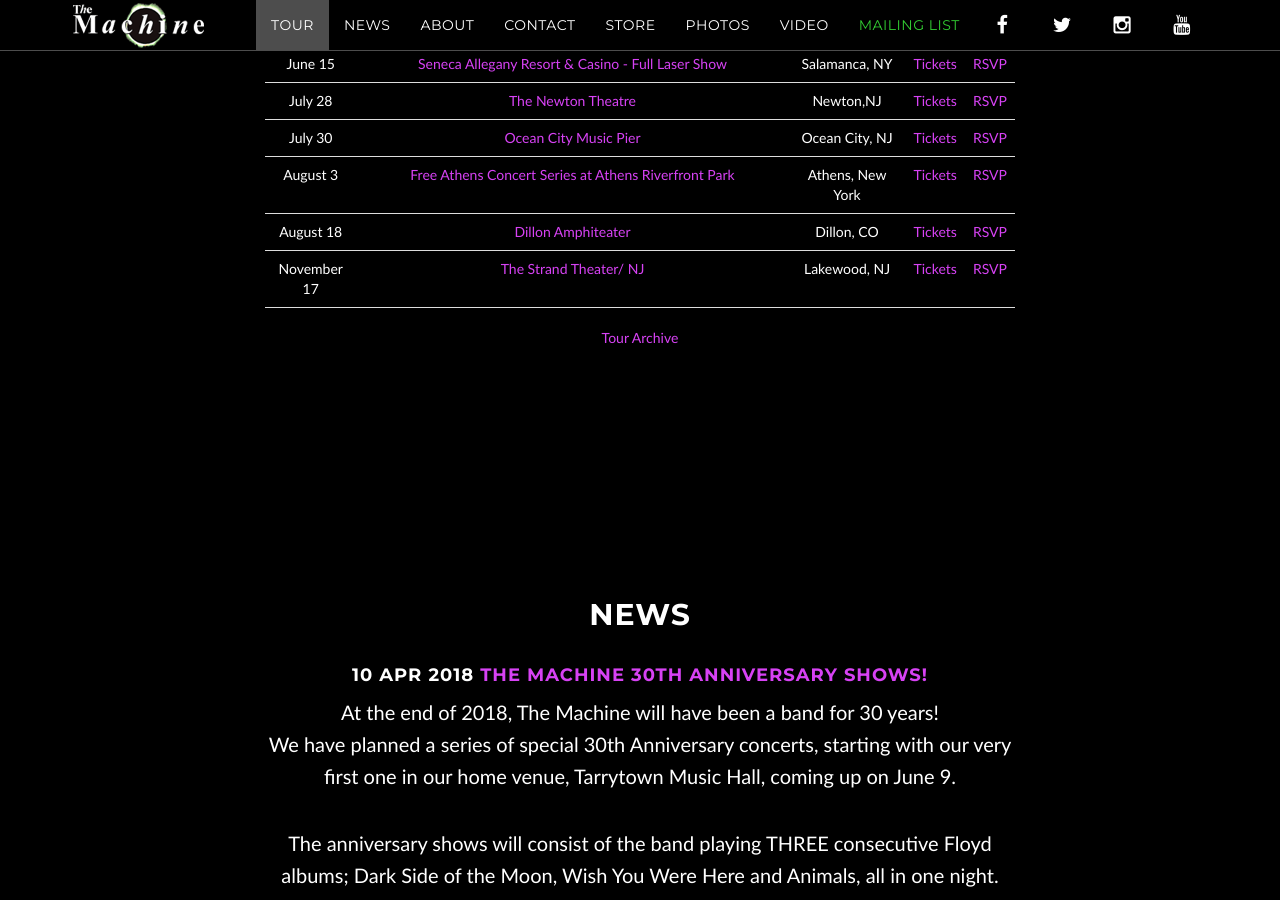
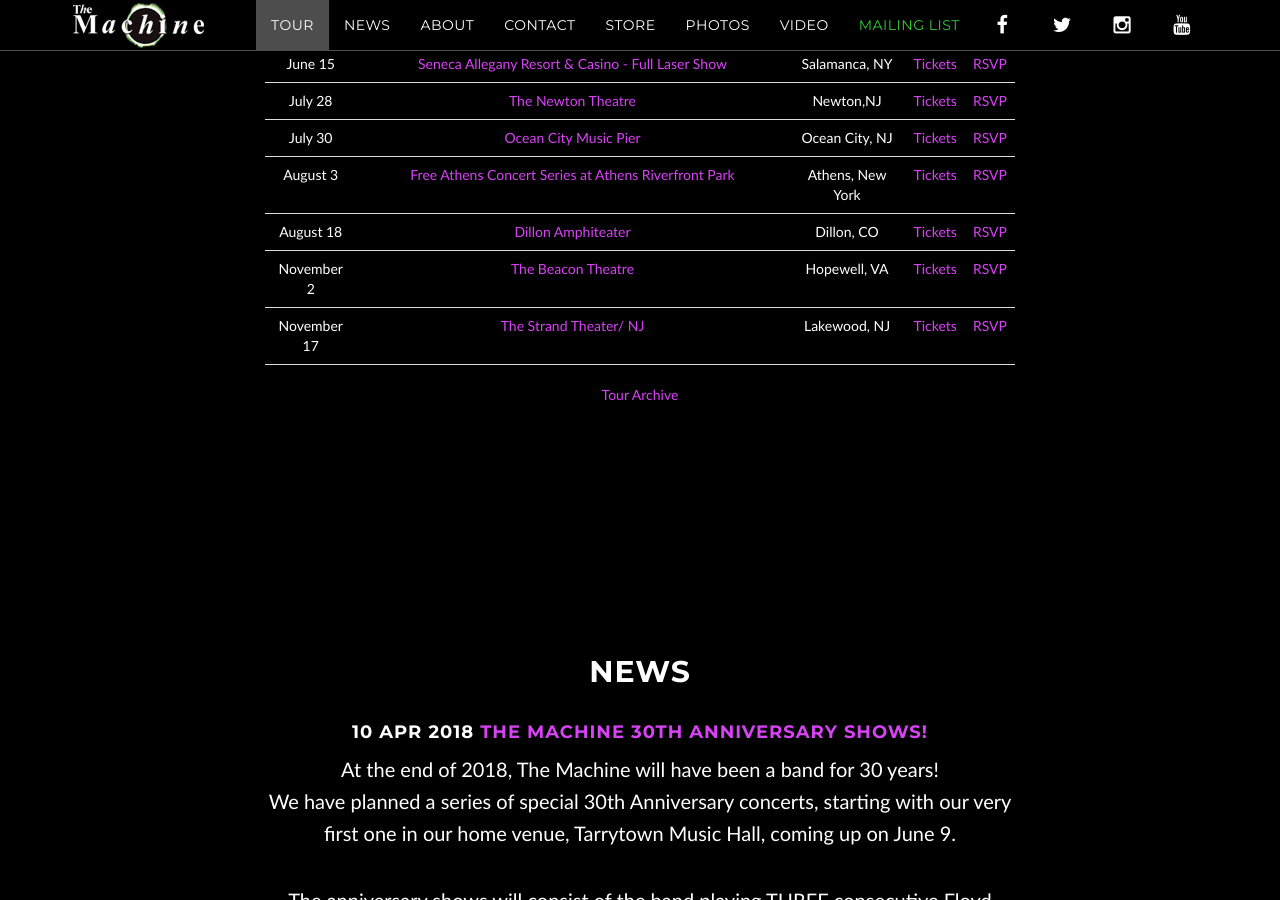
Before and after one commit to machineweb/machineweb.github.io, a Jekyll site: the page built from index.html, in a window 1280 px wide and 900 px high, scrolled down 1198 px. Built offline with Jekyll 4.4.1, drawn with Linux system fonts in a browser that asks for light colours; comment, search, counter and statistics services are not loaded.

Commit message:
New tour item

```diff
--- a/_data/tour.yml
+++ b/_data/tour.yml
@@ -3436,3 +3436,11 @@
     tickets-url: ""
     rsvp-url: "https://www.facebook.com/events/160992511263410/"
     order: "1534564800000"
+
+  - date: "November 2 2018"
+    venue: "The Beacon Theatre"
+    venue-url: "http://thebeacontheatreva.com/shows-2/"
+    location: "Hopewell, VA"
+    tickets-url: "http://thebeacontheatreva.com/shows-2/"
+    rsvp-url: "https://www.facebook.com/events/167182873992562/"
+    order: "1541131200000"
```
